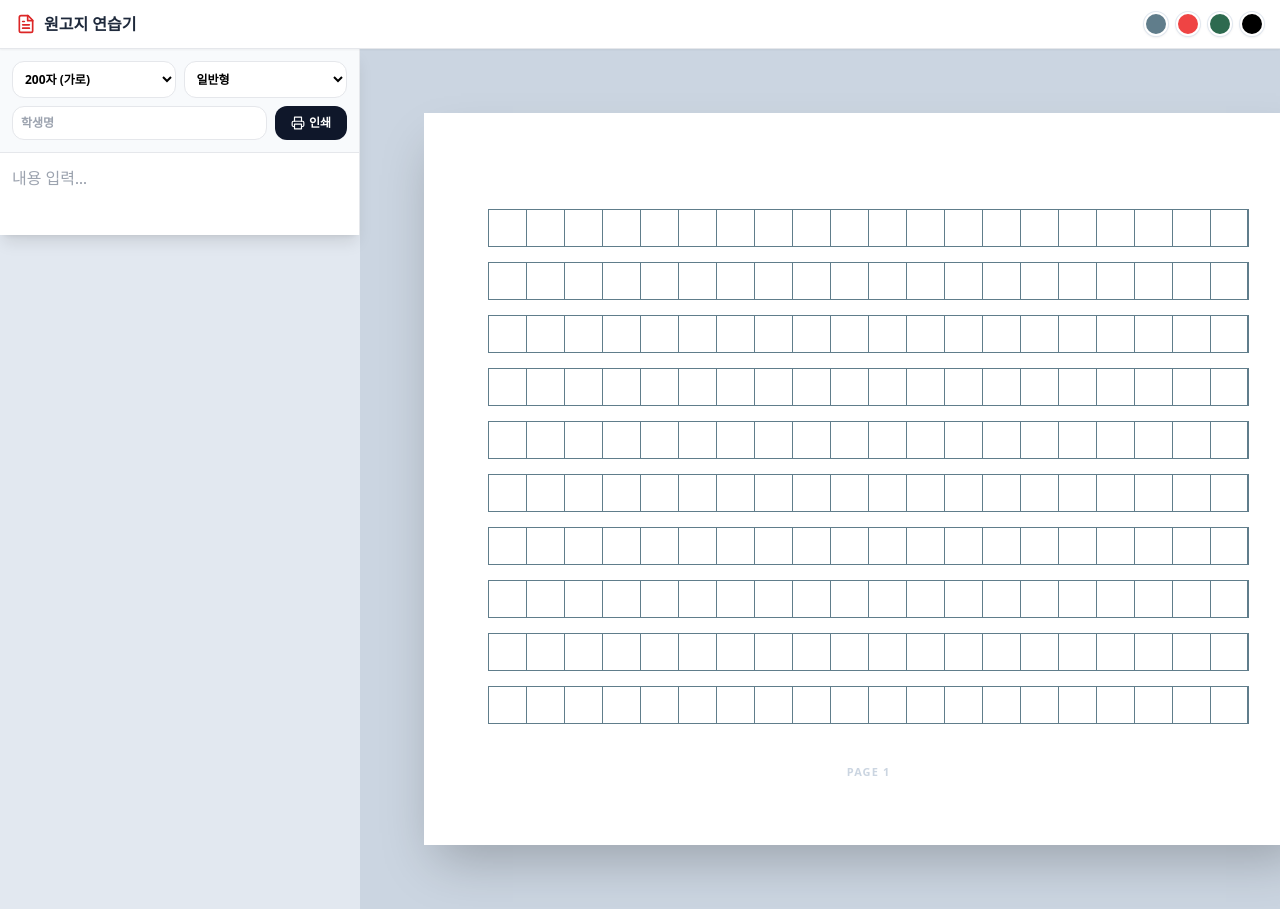
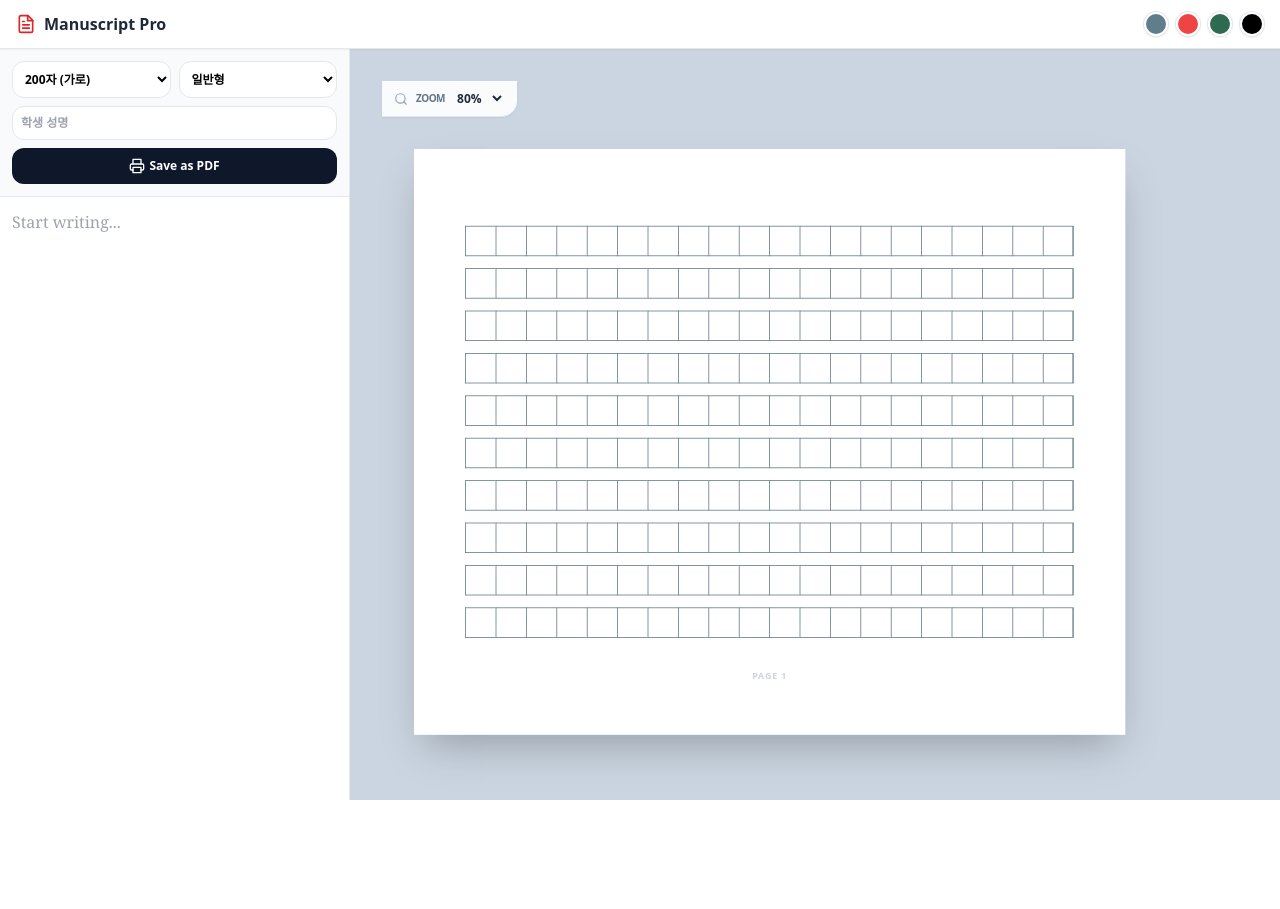
Before and after one commit to 02100korean/wongoji_s, a React (Create React App) app: page / in a window 1280 px wide. After the commit the page ends 800 px from the top, so only its background shows below. Built offline with nearby package versions, Linux system fonts and the light colour scheme.

Commit message:
App.js 업데이트

```diff
--- a/src/App.js
+++ b/src/App.js
@@ -1,5 +1,5 @@
-import React, { useState, useCallback } from 'react';
-import { Printer, FileText } from 'lucide-react';
+import React, { useState, useCallback, useRef, useEffect } from 'react';
+import { Printer, FileText, ZoomIn, Search } from 'lucide-react';
 
 const App = () => {
   const [content, setContent] = useState('');
@@ -7,6 +7,35 @@ const App = () => {
   const [gridType, setGridType] = useState('200');
   const [viewMode, setViewMode] = useState('traditional');
   const [lineColor, setLineColor] = useState('#607d8b');
+
+  // Isolated Zoom State (0.5 to 1.0)
+  const [zoom, setZoom] = useState(0.8);
+  const mainRef = useRef(null);
+  const touchDistRef = useRef(0);
+
+  // Manual Pinch-Zoom Logic for Manuscript Area only
+  const handleTouchMove = (e) => {
+    if (e.touches.length === 2) {
+      e.preventDefault(); // Stop whole page from zooming
+      const dist = Math.hypot(
+        e.touches[0].pageX - e.touches[1].pageX,
+        e.touches[0].pageY - e.touches[1].pageY
+      );
+
+      if (touchDistRef.current > 0) {
+        const delta = dist - touchDistRef.current;
+        setZoom((prev) => {
+          const nextZoom = prev + delta * 0.005;
+          return Math.min(Math.max(nextZoom, 0.5), 1.5); // Allow up to 150% for visibility
+        });
+      }
+      touchDistRef.current = dist;
+    }
+  };
+
+  const handleTouchEnd = () => {
+    touchDistRef.current = 0;
+  };
 
   const processToCells = useCallback((text, cols) => {
     const cells = [{ type: 'empty' }];
@@ -81,9 +110,8 @@ const App = () => {
     return (
       <div className="inline-flex flex-col items-center bg-white shadow-2xl print:shadow-none">
         {Array.from({ length: pageCount }).map((_, p) => (
-          <div key={p} className="wongoji-page-unit flex flex-col items-center">
-            <div className="wongoji-paper-dynamic bg-white flex flex-col items-center p-12 md:p-16"
-                 style={{ width: 'max-content' }}>
+          <div key={p} className="flex flex-col items-center">
+            <div className="bg-white flex flex-col items-center p-12 md:p-16" style={{ width: 'max-content' }}>
               <div className="w-full flex justify-end mb-8 px-2">
                 {p === 0 && name && <div className="border-b-2 border-slate-900 px-8 text-lg font-bold pb-1">성명: {name}</div>}
               </div>
@@ -94,7 +122,7 @@ const App = () => {
                   </div>
                 ))}
               </div>
-              <div className="w-full text-center mt-10 text-[11px] text-slate-300 font-bold no-print tracking-widest">PAGE {p + 1}</div>
+              <div className="w-full text-center mt-10 text-[11px] text-slate-300 font-bold no-print uppercase tracking-widest">PAGE {p + 1}</div>
               {p < pageCount - 1 && <div className="w-full border-b-2 border-dotted border-slate-200 my-20 no-print"></div>}
             </div>
           </div>
@@ -104,12 +132,12 @@ const App = () => {
   };
 
   return (
-    <div className={`app-container flex flex-col bg-slate-200 min-h-screen overflow-hidden ${gridType === '200' ? 'print-landscape' : 'print-portrait'}`}>
-      {/* 네비게이션 */}
-      <nav className="bg-white border-b px-4 py-3 no-print flex justify-between items-center shrink-0 z-40 shadow-sm">
+    <div className={`app-container flex flex-col bg-slate-200 h-screen overflow-hidden ${gridType === '200' ? 'print-landscape' : 'print-portrait'}`}>
+      {/* Navigation */}
+      <nav className="bg-white border-b px-4 py-3 no-print flex justify-between items-center shrink-0 z-50 shadow-sm">
         <div className="flex items-center gap-2">
           <FileText className="text-red-600" size={20} />
-          <h1 className="text-base font-black text-slate-800">원고지 연습기</h1>
+          <h1 className="text-base font-black text-slate-800">Manuscript Pro</h1>
         </div>
         <div className="flex gap-2">
           {['#607d8b', '#ef4444', '#2d6a4f', '#000000'].map(c => (
@@ -119,41 +147,67 @@ const App = () => {
       </nav>
 
       <div className="flex-1 flex flex-col md:flex-row overflow-hidden relative">
-        {/* 입력 사이드바 */}
-        <aside className="w-full md:w-[360px] bg-white border-b md:border-b-0 md:border-r no-print flex flex-col shrink-0 z-30 h-[30%] md:h-full shadow-lg">
+        {/* Input Sidebar */}
+        <aside className="w-full md:w-[350px] bg-white border-b md:border-b-0 md:border-r no-print flex flex-col shrink-0 z-30 h-[30%] md:h-full">
           <div className="p-3 border-b bg-slate-50 flex flex-col gap-2">
             <div className="grid grid-cols-2 gap-2">
-              <select value={gridType} onChange={e => setGridType(e.target.value)} className="p-2 border rounded-xl text-xs font-bold bg-white">
+              <select value={gridType} onChange={e => setGridType(e.target.value)} className="p-2 border rounded-xl text-xs font-bold bg-white outline-none">
                 <option value="200">200자 (가로)</option>
                 <option value="400">400자 (세로)</option>
               </select>
-              <select value={viewMode} onChange={e => setViewMode(e.target.value)} className="p-2 border rounded-xl text-xs font-bold bg-white">
+              <select value={viewMode} onChange={e => setViewMode(e.target.value)} className="p-2 border rounded-xl text-xs font-bold bg-white outline-none">
                 <option value="traditional">일반형</option>
                 <option value="feedback">피드백용</option>
                 <option value="grid">격자형</option>
               </select>
             </div>
-            <div className="flex gap-2">
-              <input type="text" value={studentName} onChange={e => setStudentName(e.target.value)} placeholder="학생명" className="flex-1 p-2 border rounded-xl font-bold text-xs outline-none" />
-              <button onClick={() => window.print()} className="bg-slate-900 text-white px-4 py-2 rounded-xl font-bold text-xs flex items-center gap-1">
-                <Printer size={14}/> 인쇄
-              </button>
-            </div>
+            <input type="text" value={studentName} onChange={e => setStudentName(e.target.value)} placeholder="학생 성명" className="p-2 border rounded-xl font-bold text-xs outline-none" />
+            <button onClick={() => window.print()} className="bg-slate-900 text-white w-full py-2.5 rounded-xl font-bold text-xs flex items-center justify-center gap-1 hover:bg-blue-700 transition-colors">
+              <Printer size={16}/> Save as PDF
+            </button>
           </div>
           <div className="flex-1 p-3">
             <textarea
               value={content}
               onChange={e => setContent(e.target.value)}
-              className="w-full h-full border-none outline-none resize-none bg-transparent text-base leading-relaxed font-serif overflow-y-auto"
-              placeholder="내용 입력..."
+              className="w-full h-full border-none outline-none resize-none bg-transparent text-base leading-relaxed font-serif"
+              placeholder="Start writing..."
             />
           </div>
         </aside>
 
-        {/* 원고지 영역: 상하좌우 모든 방향 스크롤 가능하도록 설정 */}
-        <main className="flex-1 overflow-auto bg-slate-300 p-4 md:p-12 relative scrollbar-visible touch-auto">
+        {/* Manuscript Main View with Isolated Zoom */}
+        <main
+          ref={mainRef}
+          onTouchMove={handleTouchMove}
+          onTouchEnd={handleTouchEnd}
+          className="flex-1 overflow-auto bg-slate-300 relative touch-none scrollbar-visible p-4 md:p-8"
+        >
+          {/* Zoom Control Dropdown (Fixed in Manuscript Area) */}
+          <div className="sticky top-0 left-0 z-40 bg-white/90 backdrop-blur-sm border-b px-3 py-2 flex items-center gap-2 rounded-br-2xl shadow-sm w-fit no-print">
+            <Search size={14} className="text-slate-400" />
+            <span className="text-[10px] font-bold text-slate-500 uppercase tracking-tighter">Zoom</span>
+            <select
+              value={zoom}
+              onChange={(e) => setZoom(parseFloat(e.target.value))}
+              className="bg-transparent border-none text-xs font-black outline-none focus:ring-0 cursor-pointer text-slate-800"
+            >
+              <option value="0.5">50%</option>
+              <option value="0.6">60%</option>
+              <option value="0.7">70%</option>
+              <option value="0.8">80%</option>
+              <option value="0.9">90%</option>
+              <option value="1.0">100%</option>
+              <option value="1.2">120%</option>
+            </select>
+          </div>
+
+          {/* Zoomable Manuscript Wrapper */}
           <div className="inline-block min-w-full min-h-full">
-            <div className="manuscript-wrapper origin-top-left scale-[0.7] sm:scale-[0.8] md:scale-100 p-4">
+            <div
+              className="origin-top-left transition-transform duration-100 ease-out p-4 md:p-10"
+              style={{ transform: `scale(${zoom})` }}
+            >
               <Manuscript text={content} settings={{ gridType, viewMode, lineColor }} name={studentName} />
             </div>
           </div>
@@ -161,31 +215,23 @@ const App = () => {
       </div>
 
       <style>{`
-        /* 스크롤바가 항상 보이도록 설정 (사용자 가이드 역할) */
+        /* Persistent Scrollbars */
         .scrollbar-visible::-webkit-scrollbar { width: 10px; height: 10px; }
         .scrollbar-visible::-webkit-scrollbar-track { background: #cbd5e1; }
-        .scrollbar-visible::-webkit-scrollbar-thumb { background: #64748b; border-radius: 5px; }
+        .scrollbar-visible::-webkit-scrollbar-thumb { background: #475569; border-radius: 5px; border: 2px solid #cbd5e1; }
 
-        /* 핀치 줌 및 자유 스크롤을 위한 터치 설정 */
         main {
+          touch-action: none; /* Disables browser-wide pinch zoom so we can isolate it to the div */
           -webkit-overflow-scrolling: touch;
-          overflow: auto !important;
-          display: block;
-        }
-
-        .manuscript-wrapper {
-          display: inline-block;
-          white-space: nowrap; /* 가로 너비 유지 */
-          touch-action: auto; /* 브라우저 기본 줌/스크롤 허용 */
         }
 
         @media print {
           .no-print { display: none !important; }
           body, html { margin: 0 !important; padding: 0 !important; background: white !important; overflow: visible !important; }
           .app-container, .flex-1, main { display: block !important; overflow: visible !important; height: auto !important; width: 100% !important; background: white !important; }
-          .manuscript-wrapper { transform: none !important; display: block !important; p: 0 !important; }
-          .wongoji-page-unit { page-break-after: always !important; display: flex !important; align-items: center !important; justify-content: center !important; height: 100vh !important; }
-          .wongoji-paper-dynamic { transform: scale(0.9); box-shadow: none !important; padding: 0 !important; width: auto !important; }
+          .origin-top-left { transform: scale(1) !important; padding: 0 !important; }
+          .wongoji-page-unit { page-break-after: always !important; height: 100vh !important; display: flex !important; align-items: center !important; justify-content: center !important; }
+          .wongoji-paper-dynamic { transform: scale(0.9); width: auto !important; padding: 0 !important; }
           .print-landscape { @page { size: A4 landscape; margin: 0; } }
           .print-portrait { @page { size: A4 portrait; margin: 0; } }
         }
```
